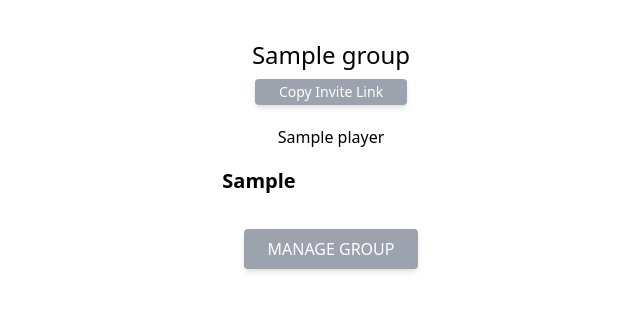
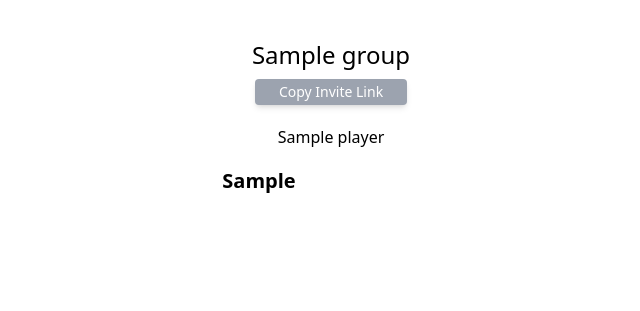
Before and after one commit to dlareau/sharedle, a Django app: template sharesite/templates/sharesite/group.html in a window 1280 px wide. Shown: the part 63-374 px from the top of the page, without its empty margins (309-949 px from the left). Run offline with Django 3.2, Linux system fonts and the light colour scheme; the template is opened without the code that fills it: most values are stand-ins (such as "Sample title", 1, 10 or a date in 2020); some libraries are stand-ins or nearby versions.

Commit message:
what even are permissions

```diff
--- a/sharesite/templates/sharesite/group.html
+++ b/sharesite/templates/sharesite/group.html
@@ -15,9 +15,11 @@
         </div>
       {% endfor%}
     </div>
-    <button type="button" class="mt-5 px-6 py-2.5 bg-gray-400 text-white text-medium leading-tight uppercase rounded shadow-md hover:bg-gray-500 hover:shadow-lg focus:bg-gray-500 focus:shadow-lg focus:outline-none focus:ring-0 active:bg-gray-600 active:shadow-lg transition duration-150 ease-in-out" data-bs-toggle="modal" data-bs-target="#groupModalCenter">
-      Manage Group
-    </button>
+    {% if request.user == group.owner %}
+      <button type="button" class="mt-5 px-6 py-2.5 bg-gray-400 text-white text-medium leading-tight uppercase rounded shadow-md hover:bg-gray-500 hover:shadow-lg focus:bg-gray-500 focus:shadow-lg focus:outline-none focus:ring-0 active:bg-gray-600 active:shadow-lg transition duration-150 ease-in-out" data-bs-toggle="modal" data-bs-target="#groupModalCenter">
+        Manage Group
+      </button>
+    {% endif %}
   </div>
   <div class="modal fade fixed top-0 left-0 hidden w-full h-full outline-none overflow-x-hidden overflow-y-auto" id="groupModalCenter" tabindex="-1" aria-labelledby="exampleModalCenterTitle" aria-modal="true" role="dialog">
     <div class="modal-dialog modal-dialog-centered relative w-auto pointer-events-none">
```
